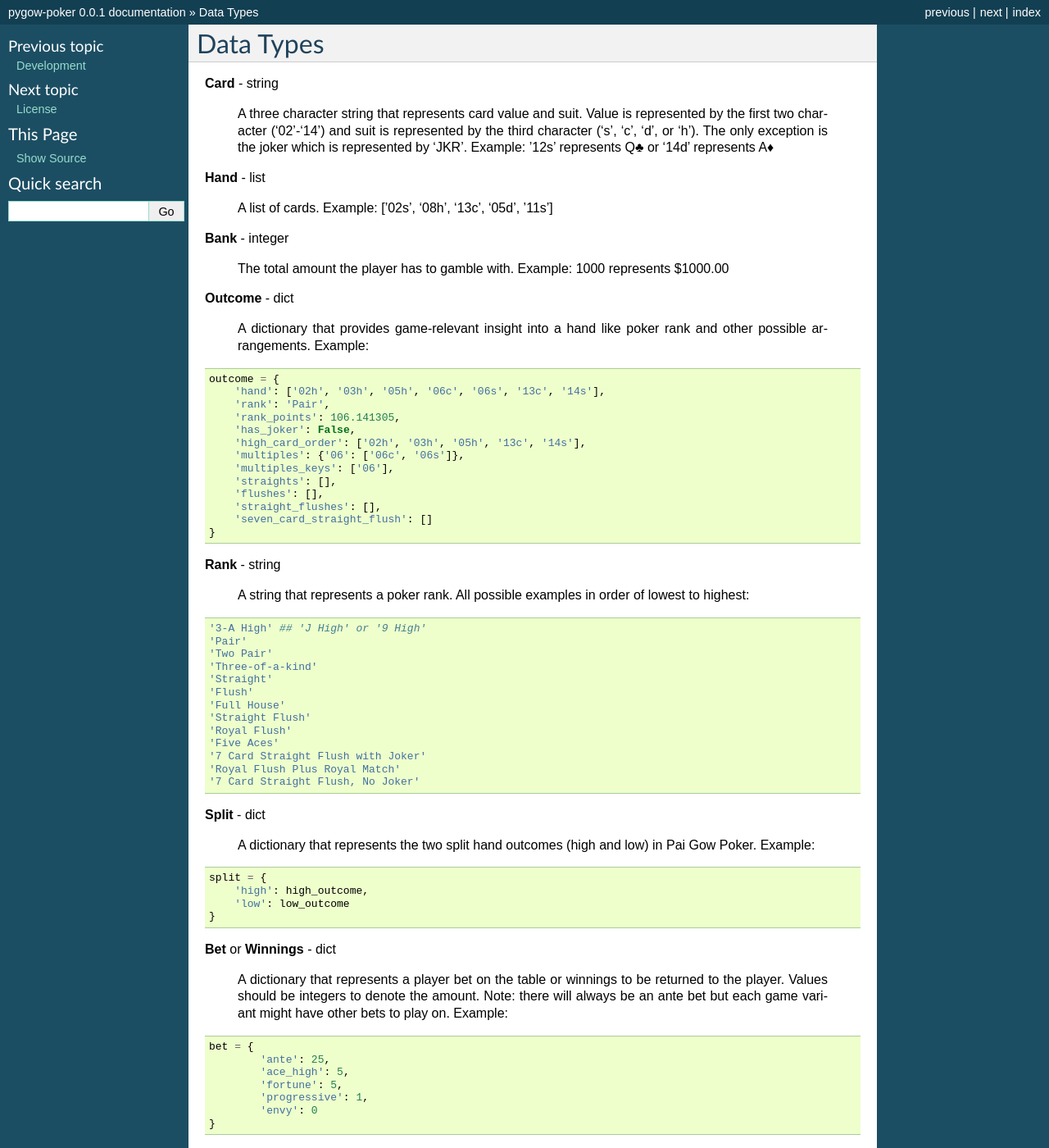
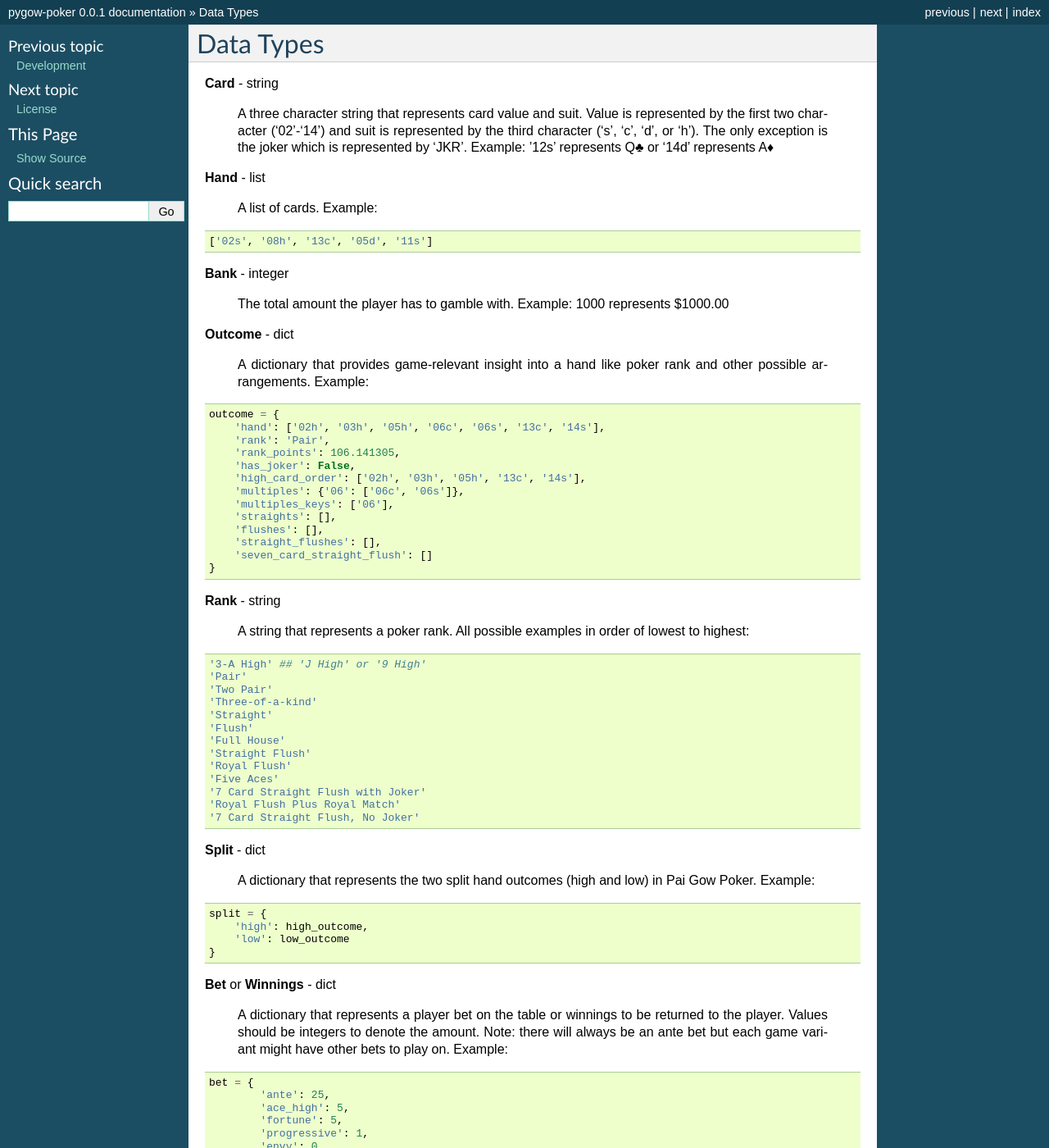
Before and after one commit to jarroddowalter/pygow-poker, a Sphinx documentation site: the page built from docs/source/data-types.md, in a window 1280 px wide and 1400 px high. Shown: the whole window at 82% size. Built offline with Sphinx 7.4.7, drawn with Linux system fonts in a browser that asks for light colours; some of the changed text lies outside the part shown.

Commit message:
edit docs

````diff
--- a/docs/source/data-types.md
+++ b/docs/source/data-types.md
@@ -8,7 +8,11 @@
 **Hand** - list
 
 > A list of cards.
-> Example: ['02s', '08h', '13c', '05d', '11s']
+> Example:
+
+```
+['02s', '08h', '13c', '05d', '11s']
+```
 
 **Bank** - integer
 
````
Also changed, not shown: other parts of docs/source/data-types.md (+10 -2 lines), README.MD (+1 -1 lines), docs/source/index.rst (+0 -8 lines).
